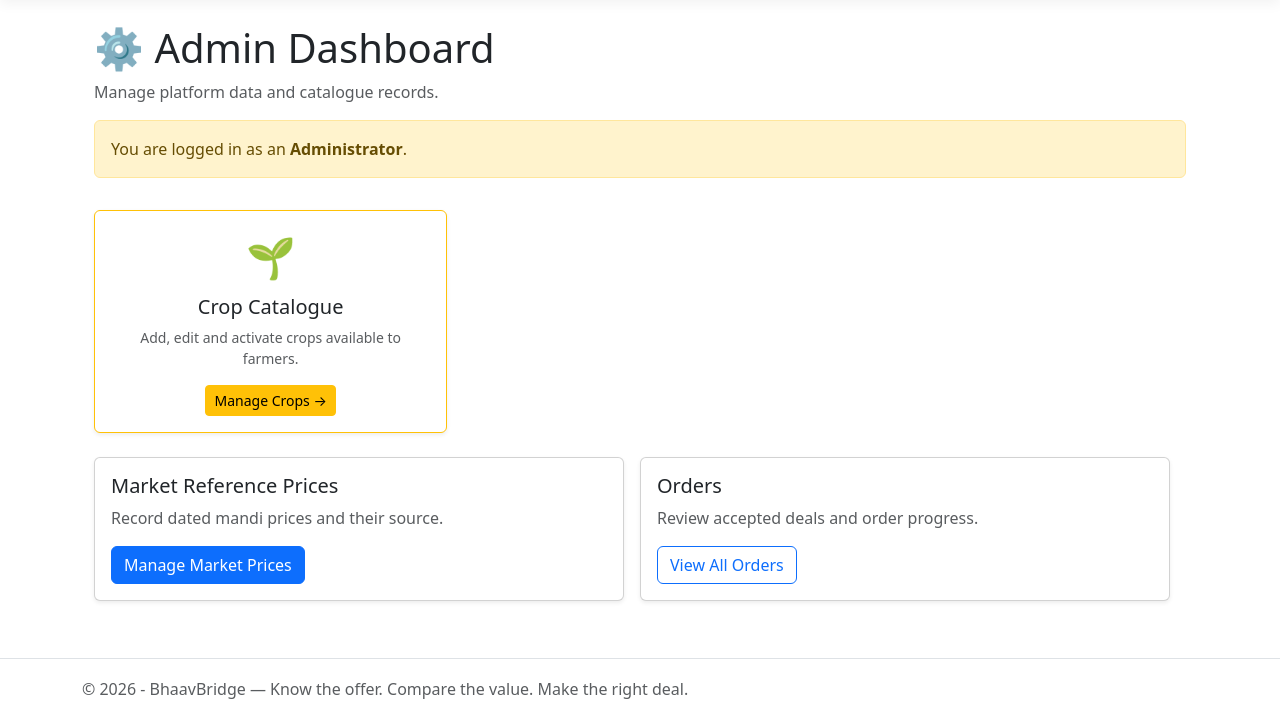
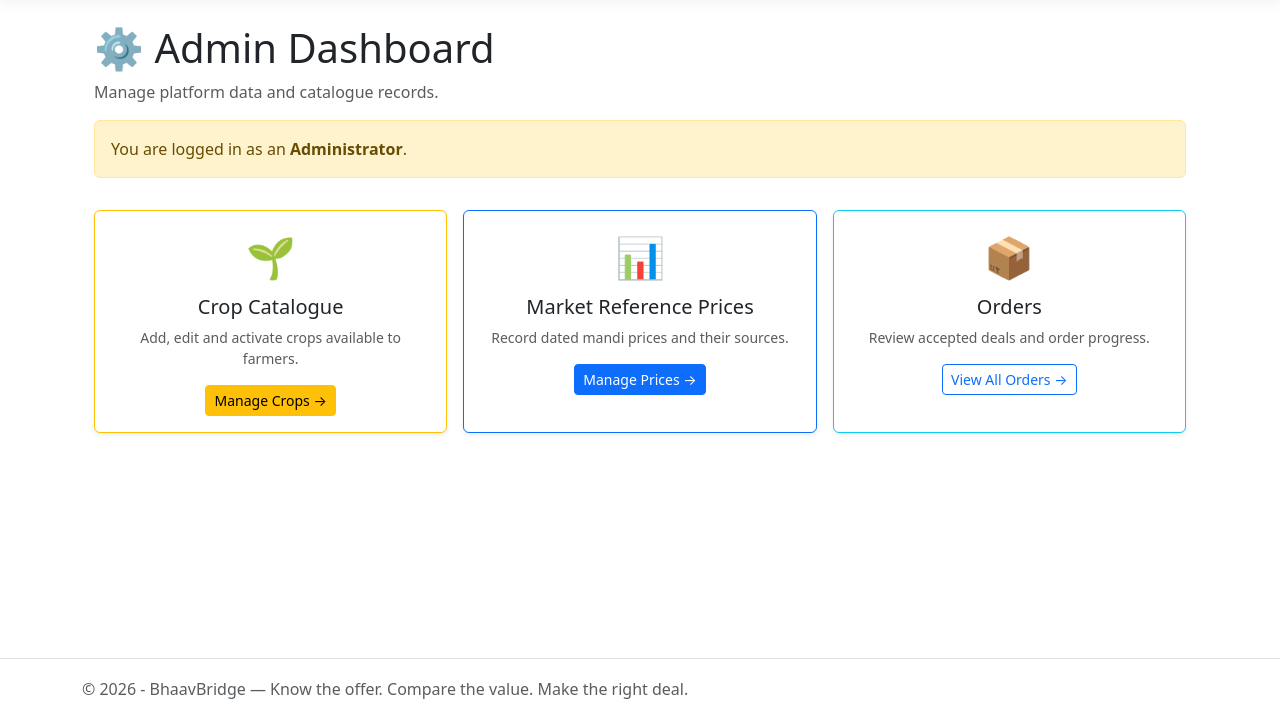
Before and after one commit to Ganpatsingh05/BhaavBridge, an ASP.NET Core app: page /Dashboard/Admin in a window 1280 px wide. Shown: the part 81-800 px from the top of the page. Run offline with ASP.NET Core 8, Linux system fonts and the light colour scheme; the visitor is signed in with stand-in values (Sample User, id 1); style sheets or scripts are compiled from the project's sources; the project's own start-up code is not run, and a stand-in starts its controllers and pages.

Commit message:
fix: structure admin dashboard order and market cards

```diff
--- a/src/BhaavBridge.Web/Views/Dashboard/Admin.cshtml
+++ b/src/BhaavBridge.Web/Views/Dashboard/Admin.cshtml
@@ -1,41 +1,30 @@
-
 @{
     ViewData["Title"] = "Admin Dashboard";
 }
-
 <div class="container mt-4">
     <h1>⚙️ Admin Dashboard</h1>
     <p class="text-muted">Manage platform data and catalogue records.</p>
-
-    <div class="alert alert-warning">
-        You are logged in as an <strong>Administrator</strong>.
-    </div>
-
+    <div class="alert alert-warning">You are logged in as an <strong>Administrator</strong>.</div>
     <div class="row g-3 mt-2">
         <div class="col-md-4">
-            <div class="card h-100 border-warning shadow-sm">
-                <div class="card-body text-center">
-                    <div class="fs-1">🌱</div>
-                    <h5 class="card-title mt-2">Crop Catalogue</h5>
-                    <p class="card-text text-muted small">Add, edit and activate crops available to farmers.</p>
-                    <a asp-controller="Crop" asp-action="Index"
-                       class="btn btn-warning btn-sm">Manage Crops →</a>
-                </div>
-            </div>
-        </div>
-        <div class="row g-3 mt-2">
-        <div class="col-md-6">
-            <div class="card shadow-sm h-100"><div class="card-body">
-                <h5>Market Reference Prices</h5>
-                <p class="text-muted">Record dated mandi prices and their source.</p>
-                <a asp-controller="MarketReferencePrice" asp-action="Index" class="btn btn-primary">Manage Market Prices</a>
+            <div class="card h-100 border-warning shadow-sm"><div class="card-body text-center">
+                <div class="fs-1">🌱</div><h5 class="card-title mt-2">Crop Catalogue</h5>
+                <p class="card-text text-muted small">Add, edit and activate crops available to farmers.</p>
+                <a asp-controller="Crop" asp-action="Index" class="btn btn-warning btn-sm">Manage Crops →</a>
             </div></div>
         </div>
-        <div class="col-md-6">
-            <div class="card shadow-sm h-100"><div class="card-body">
-                <h5>Orders</h5>
-                <p class="text-muted">Review accepted deals and order progress.</p>
-                <a asp-controller="Order" asp-action="All" class="btn btn-outline-primary">View All Orders</a>
+        <div class="col-md-4">
+            <div class="card h-100 border-primary shadow-sm"><div class="card-body text-center">
+                <div class="fs-1">📊</div><h5 class="card-title mt-2">Market Reference Prices</h5>
+                <p class="card-text text-muted small">Record dated mandi prices and their sources.</p>
+                <a asp-controller="MarketReferencePrice" asp-action="Index" class="btn btn-primary btn-sm">Manage Prices →</a>
+            </div></div>
+        </div>
+        <div class="col-md-4">
+            <div class="card h-100 border-info shadow-sm"><div class="card-body text-center">
+                <div class="fs-1">📦</div><h5 class="card-title mt-2">Orders</h5>
+                <p class="card-text text-muted small">Review accepted deals and order progress.</p>
+                <a asp-controller="Order" asp-action="All" class="btn btn-outline-primary btn-sm">View All Orders →</a>
             </div></div>
         </div>
     </div>
```
